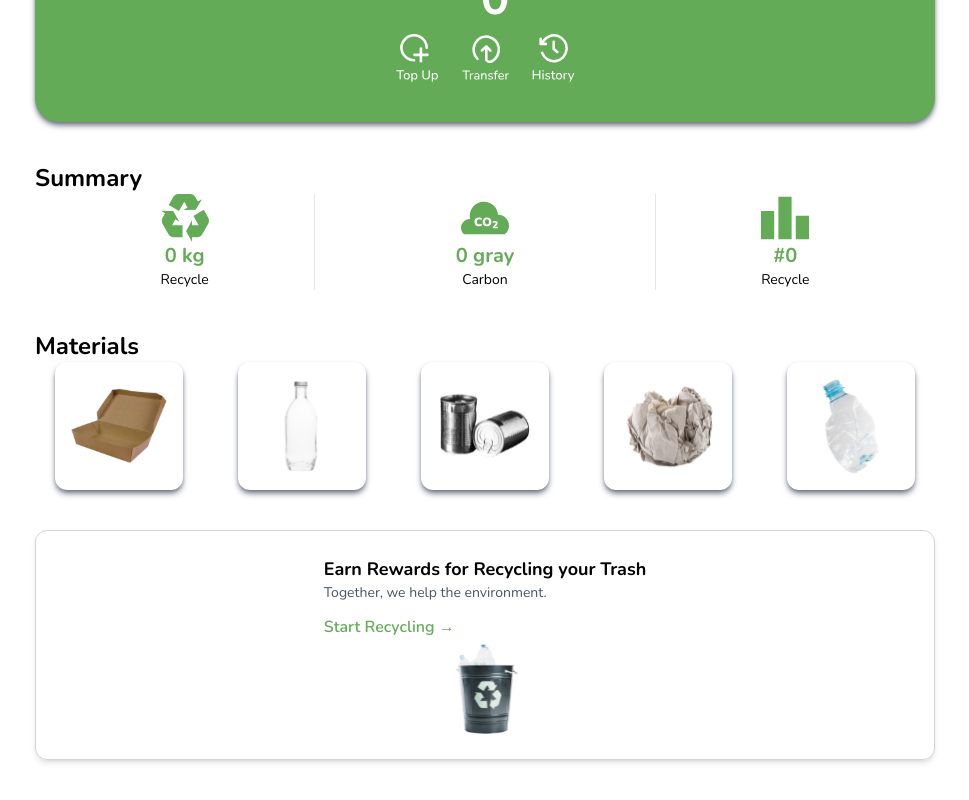
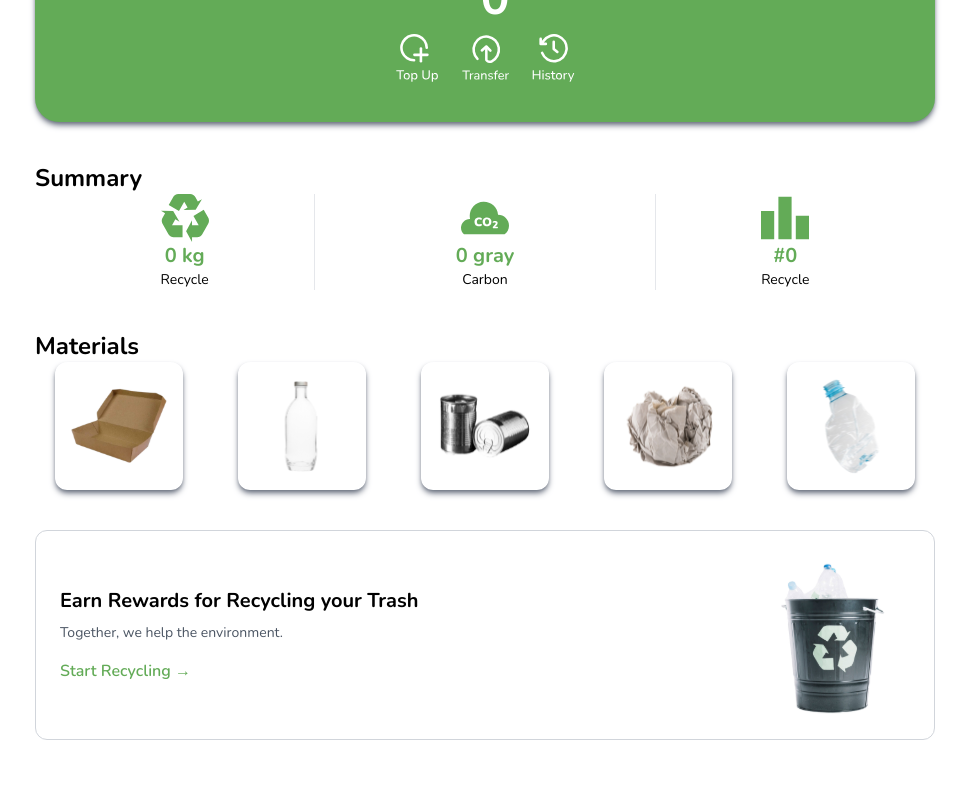
Before and after one commit to emirfateen/EcoCashify-FE, a React (Vite) app in the folder EcoCashify-FE/: page /home in a window 1280 px wide. Shown: the part 246-1046 px from the top of the page, without its empty margins (155-1124 px from the left). Built offline with nearby package versions, Linux system fonts and the light colour scheme; no server answers.

Commit message:
fixing layout

```diff
--- a/EcoCashify-FE/src/pages/HomePage.jsx
+++ b/EcoCashify-FE/src/pages/HomePage.jsx
@@ -47,14 +47,12 @@ const HomePage = () => {
           <p className="font-semibold">Rp</p>
           <h1 className="text-5xl font-bold mt-3">{user ? user.balance : 0}</h1>
         </div>
-
         <div className="flex flex-row justify-center mt-3">
           <img src={topUp} alt="Top Up" className="w-12 h-12" />
           <img src={transfer} alt="Transfer" className="w-12 h-12 mx-5" />
           <img src={history} alt="History" className="w-12 h-12" />
         </div>
       </header>
-
       <div className="flex flex-col max-w-[900px] mt-10 mx-auto">
         <h1 className="text-2xl font-bold">Summary</h1>
         <div className="flex flex-row justify-between">
@@ -81,32 +79,33 @@ const HomePage = () => {
           </div>
         </div>
       </div>
-
       <div className="flex flex-col max-w-[900px] mt-10 mx-auto">
         <h1 className="text-2xl font-bold">Materials</h1>
         <div className="flex flex-row justify-between">
           {Object.keys(trashes).map((key) => (
-            <div className="mx-5 shadow-gray-500 shadow-md w-32 h-32 rounded-xl flex justify-center items-center">
+            <div
+              key={key}
+              className="mx-5 shadow-gray-500 shadow-md w-32 h-32 rounded-xl flex justify-center items-center"
+            >
               <img src={trashes[key]} alt={key} className="w-24 h-24" />
             </div>
           ))}
         </div>
       </div>
-
-      <div className="flex flex-col max-w-[900px] mt-10 mx-auto border border-gray-300 rounded-xl shadow-md p-6 flex-row items-center justify-between">
+      <div className="flex flex-col md:flex-row max-w-[900px] mt-10 mx-auto border border-gray-300 rounded-xl p-6 items-center justify-between">
         <div className="flex-1">
-          <h2 className="text-lg font-bold">
+          <h2 className="text-xl font-bold">
             Earn Rewards for Recycling your Trash
           </h2>
-          <p className="text-sm text-gray-600">
+          <p className="text-sm text-gray-600 mt-2">
             Together, we help the environment.
           </p>
-          <button className="mt-3 text-main-green font-semibold">
+          <button className="mt-4 text-main-green font-semibold">
             Start Recycling →
           </button>
         </div>
-        <div className="flex-shrink-0">
-          <img src={bin} alt="Recycling Bin" className="w-24 h-24" />
+        <div className="flex-shrink-0 mt-6 md:mt-0 md:ml-6">
+          <img src={bin} alt="Recycling Bin" className="w-32 h-32 md:w-40 md:h-40 object-contain" />
         </div>
       </div>
     </div>
```
